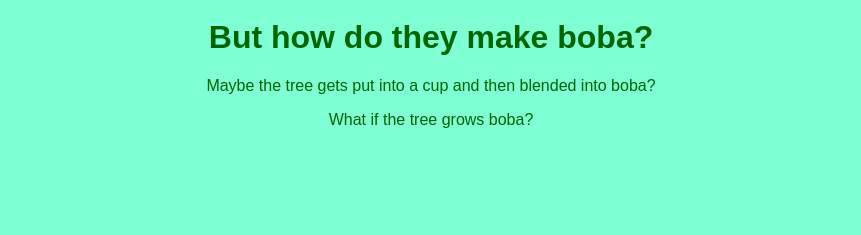
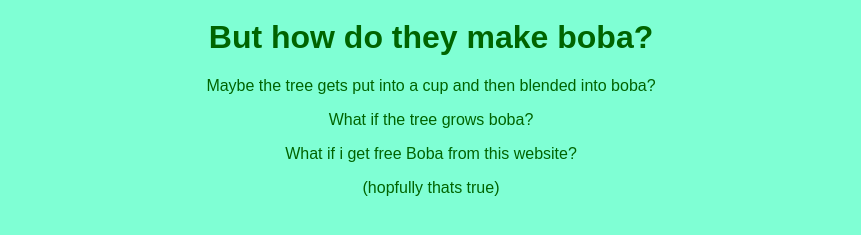
Before and after one commit to visheshee/bobatree, a plain HTML site: page index.html in a window 1280 px wide. Shown: the part 373-608 px from the top of the page, without its empty margins (209-1070 px from the left). Drawn offline with Linux system fonts and the light colour scheme.

Commit message:
update 2

```diff
--- a/index.html
+++ b/index.html
@@ -12,5 +12,7 @@ src="https://encrypted-tbn0.gstatic.com/images?q=tbn:ANd9GcToyqVuBcrDp_d4-B07YZK
 <h1>But how do they make boba?</h1>
 <p>Maybe the tree gets put into a cup and then blended into boba?</p>
 <p>What if the tree grows boba?</p>
+<p>What if i get free Boba from this website?</p>
+<p>(hopfully thats true)</p>
     </body>
 </html>
```
